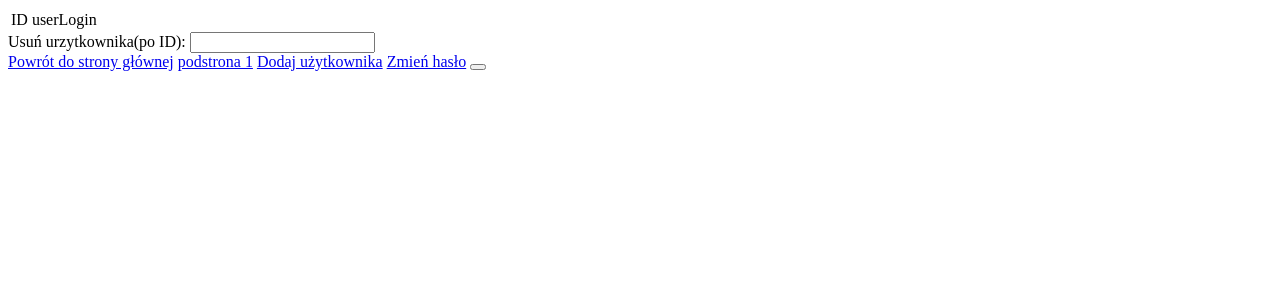
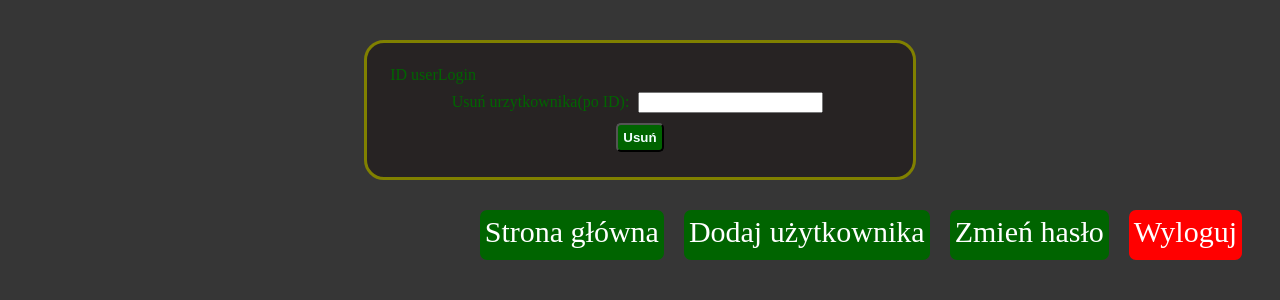
Before and after one commit to Oz017/5C_Prac_Aplik_Web_2023_2024, a PHP site: page /delUser.php in a window 1280 px wide. Shown: the top 300 px of the page. Run offline with PHP 8.4, Linux system fonts and the light colour scheme; the visitor is signed in with stand-in values (Sample User, id 1); data that the repository does not hold is empty.

Commit message:
Zmiana struktury stron oraz dodanie pliku styl css

```diff
--- a/23_11_2023/delUser.php
+++ b/23_11_2023/delUser.php
@@ -9,7 +9,8 @@ if($_SESSION['logged'] == false || $_SESSION['isAdmin'] == false){
 <head>
     <meta charset="UTF-8">
     <meta name="viewport" content="width=device-width, initial-scale=1.0">
-    <title>Dodawanie użytkownika</title>
+    <title>usuwanie użytkownika</title>
+    <link rel="stylesheet" href="styl.css">
 </head>
 <body>
     <main>
@@ -35,23 +36,27 @@ if($_SESSION['logged'] == false || $_SESSION['isAdmin'] == false){
         echo "</table>";
     ?>
     <form action="delUser.php" method="post">
-        Usuń urzytkownika(po ID): <input type="number" name="id" id="identity">
+        Usuń urzytkownika(po ID): <input type="number" name="id" id="identity"><br>
+        <input type="submit" value="Usuń">
     </form>
     <?php
         if(isset($_POST['id'])){
             $id = $_POST['id'];
-            $query = "DELETE FROM users WHERE ID = '$id'";
+            $query = 'DELETE FROM `users` WHERE ID ='. $id;
             $result = mysqli_query($conn,$query);
-            echo "<p>Usunięto użytkownika</p>";
+            if($result == true){
+                echo "<p>Usunięto użytkownika</p>";
+            }else{
+                echo "<p>Użytkownik o podanym ID nie istnieje</p>";
+            }
         }
     ?>
     </main>
     <nav>
-        <a href="login.php">Powrót do strony głównej</a>
-        <a href="podstrona1.php">podstrona 1</a>
+        <a href="podstrona1.php">Strona główna</a>
         <a href="addUser.php">Dodaj użytkownika</a>
         <a href="zmien_haslo.php">Zmień hasło</a>
-        <button onclick="session_destroy()"></button>
+        <a href = "logout.php" class="logout"> Wyloguj </a>
     </nav>
 
 </body>
--- /dev/null
+++ b/23_11_2023/styl.css
@@ -0,0 +1,82 @@
+body {
+    background-color: rgb(54, 54, 54);
+}
+
+main {
+    border-radius: 20px;
+    border: 3px solid olive;
+    background-color: rgb(39, 35, 35);
+    color: darkgreen;
+    margin: auto;
+    text-align: center;
+    width: 40%;
+    height: auto;
+    padding: 20px;
+    margin-top: 40px;
+}
+
+#login-table {
+    margin-top: 20%;
+    margin-left: 30%;
+    margin-right: 30%;
+    width: 40%;
+    height: 60%;
+    font-size: 110%;
+}
+
+a {
+    display: block;
+    width: auto;
+    height: 40px;
+    border-radius: 7px;
+    background-color: darkgreen;
+    color: white;
+    margin: 10px;
+    padding: 5px;
+    font-size: 30px;
+    text-decoration: none;
+    float: left;
+}
+
+h2 {
+    text-align: center;
+    color: darkgreen;
+    font-size: 60px;
+}
+
+.logout {
+    background-color: red;
+}
+
+nav {
+    padding: 20px;
+    float: right;
+}
+
+input {
+    margin: 5px;
+}
+
+input[type=submit] {
+    background-color: darkgreen;
+    border-radius: 5px;
+    font-weight: bold;
+    width: Auto;
+    height: auto;
+    padding: 5px;
+    color: azure;
+}
+
+p {
+    text-align: center;
+    color: olive;
+    font-family: Arial;
+    font-size: large;
+}
+
+.errorMsg {
+    text-align: center;
+    color: rgb(117, 16, 16);
+    font-family: Arial;
+    font-size: large;
+}
```
Also changed, not shown: 23_11_2023/addUser.php (+7 -3 lines), 23_11_2023/login.php (+14 -25 lines), 23_11_2023/logout.php (added, +17 -0 lines), 23_11_2023/podstrona1.php (added, +30 -0 lines), 23_11_2023/zmien_haslo.php (+4 -3 lines).
